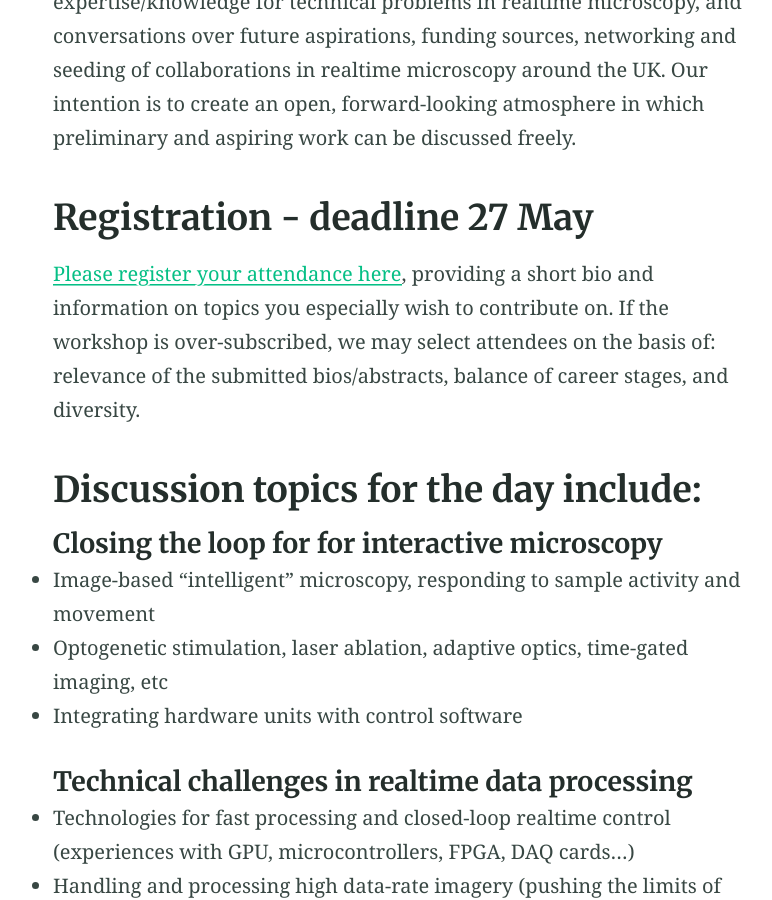
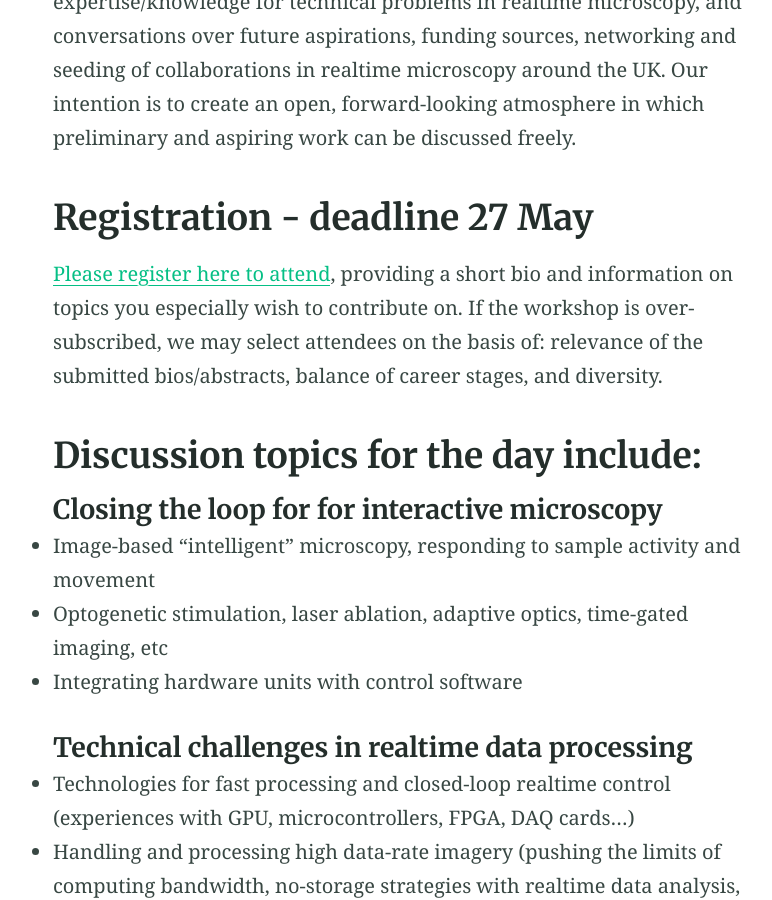
Before and after one commit to jmtayloruk/jmtayloruk.github.io, a Jekyll site: the page built from realtime-microscopy-workshop.md, in a window 1280 px wide and 900 px high, scrolled down 883 px. Shown: the whole window, without its empty margins (230-1002 px from the left). Built offline with Jekyll 4.4.1, drawn with Linux system fonts in a browser that asks for light colours.

Commit message:
tweak wording

```diff
--- a/realtime-microscopy-workshop.md
+++ b/realtime-microscopy-workshop.md
@@ -17,7 +17,7 @@ and conversations over future aspirations, funding sources, networking and seedi
 Our intention is to create an open, forward-looking atmosphere in which preliminary and aspiring work can be discussed freely.
 
 ## Registration - deadline 27 May
-[Please register your attendance here](https://docs.google.com/forms/d/e/1FAIpQLSdMynu9p_JMXeIE9KfukhRh0b-svsLVUWEp1lhl3wYRWhWX9A/viewform?usp=sf_link),
+[Please register here to attend](https://docs.google.com/forms/d/e/1FAIpQLSdMynu9p_JMXeIE9KfukhRh0b-svsLVUWEp1lhl3wYRWhWX9A/viewform?usp=sf_link),
 providing a short bio and information on topics you especially wish to contribute on.
 If the workshop is over-subscribed, we may select attendees on the basis of: relevance of the submitted bios/abstracts, balance of career stages, and diversity.
 
```
